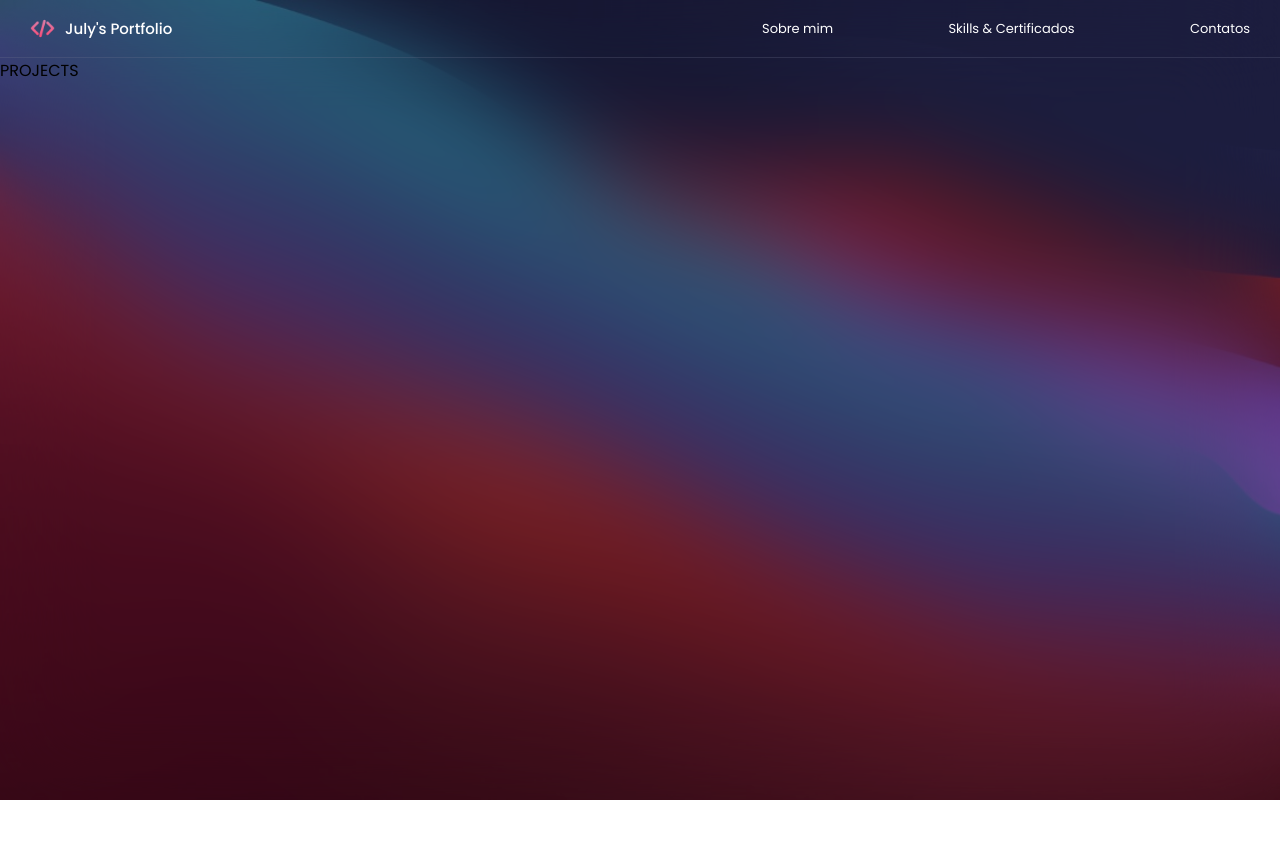
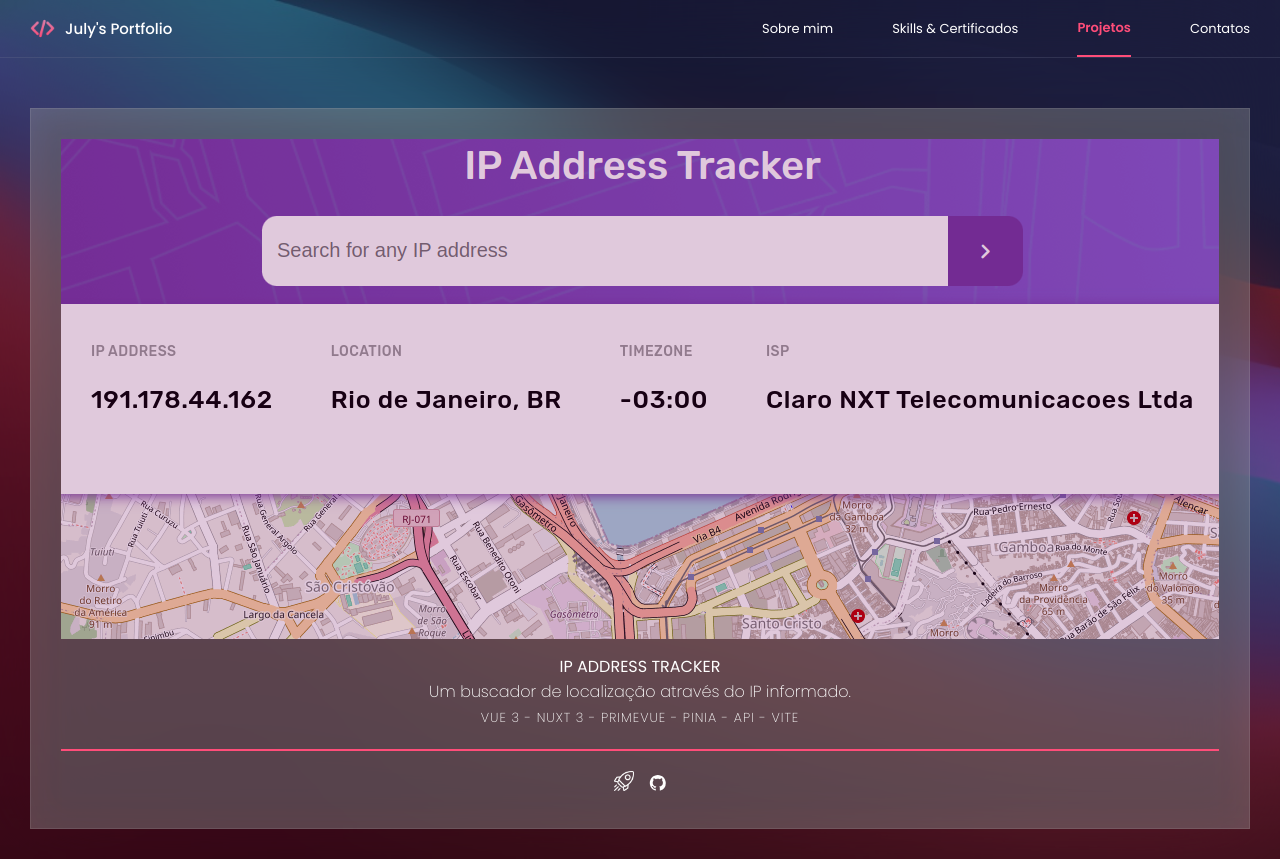
Before and after one commit to emilyjuly/new_portfolio_react, a React (Vite) app in the folder portfolio/: page /projects in a window 1280 px wide. Before the commit the page ends 800 px from the top, so only its background shows below. Built offline with nearby package versions, Linux system fonts and the light colour scheme.

Commit message:
FEAT: Adicionado projeto

```diff
--- a/portfolio/src/components/Header/index.jsx
+++ b/portfolio/src/components/Header/index.jsx
@@ -26,14 +26,14 @@ const Header = () => {
           >
             <p>Skills & Certificados</p>
           </NavLink>
-          {/* <NavLink
+          <NavLink
               to={"/projects"}
               className={(nav) =>
                   nav.isActive ? "active-link" : "link"
               }
           >
             <p>Projetos</p>
-                    </NavLink> */}
+          </NavLink>
           <NavLink
             to={"/contact-me"}
             className={(nav) => (nav.isActive ? "active-link" : "link")}
--- /dev/null
+++ b/portfolio/src/components/ProjectCard/index.jsx
@@ -0,0 +1,27 @@
+import "./style.css";
+import {BsGithub} from "react-icons/bs";
+
+const ProjectCard = () => {
+    return (
+            <div className="card-project">
+                <div className="project-picture">
+                    <img src="/project-map-img.png" alt="Imagem preview do projeto"/>
+                </div>
+                <p className="project-infos">
+                    <a href="https://ip-address-july.netlify.app/" target="_blank" title="Acesse o deploy do projeto">IP ADDRESS TRACKER</a>
+                    <span className="profissao">Um buscador de localização através do IP informado.</span>
+                    <span className="email">VUE 3 - NUXT 3 - PRIMEVUE - PINIA - API - VITE</span>
+                </p>
+                <div className="social-media">
+                    <a href="https://ip-address-july.netlify.app/" target="_blank" title="Acesse o deploy do projeto">
+                        <img src="/deploy.png" alt="Foguete" height="20px"/>
+                    </a>
+                    <a href="https://github.com/emilyjuly/ip-address-tracker" target="_blank" title="Acesse o repositório do projeto">
+                        <BsGithub />
+                    </a>
+                </div>
+            </div>
+    );
+};
+
+export default ProjectCard;
--- /dev/null
+++ b/portfolio/src/components/ProjectCard/style.css
@@ -0,0 +1,52 @@
+.card-project {
+    position: relative;
+    width: 100%;
+    margin-top: 20px;
+    padding: 30px;
+    backdrop-filter: blur(20px);
+    background-color: rgba(190, 189, 189, 0.308);
+    border: 1px solid rgba(255, 255, 255, 0.089);
+    text-align: center;
+    color: #fff;
+    transition: all 0.3s ease;
+    @media (max-width: 1020px) {
+        width: 90%;
+    }
+}
+
+.project-picture {
+    position: relative;
+    overflow: hidden;
+    object-fit: cover;
+    width: 100%;
+    height: 500px;
+    display: flex;
+    justify-content: center;
+    align-items: center;
+    margin: auto;
+
+    &::before {
+        content: '';
+        position: absolute;
+        top: 0;
+        left: 0;
+        width: 100%;
+        height: 100%;
+        background: rgba(109, 1, 93, 0.21);
+        transition: opacity 0.3s ease;
+        opacity: 1;
+    }
+
+    &:hover::before {
+        opacity: 0;
+    }
+}
+
+.project-infos {
+    margin-top: 15px;
+}
+
+.project-infos a {
+    text-decoration: none;
+    color: white;
+}
--- a/portfolio/src/pages/Projects/index.jsx
+++ b/portfolio/src/pages/Projects/index.jsx
@@ -1,7 +1,12 @@
 import "./style.css"
+import ProjectCard from "../../components/ProjectCard/index.jsx";
 
 const Projects = () => {
-    return <>PROJECTS</>
+    return (
+        <div className="container-projects">
+            <ProjectCard/>
+        </div>
+    );
 }
 
 export default Projects
--- a/portfolio/src/pages/Projects/style.css
+++ b/portfolio/src/pages/Projects/style.css
@@ -0,0 +1,8 @@
+.container-projects {
+    display: flex;
+    flex-direction: column;
+    justify-content: center;
+    padding: 30px;
+    align-items: center;
+    width: 100%;
+}
```
Also changed, not shown: portfolio/public/deploy.png (added), portfolio/public/project-map-img.png (added). Lines whose indentation alone changed are shown as unchanged.
